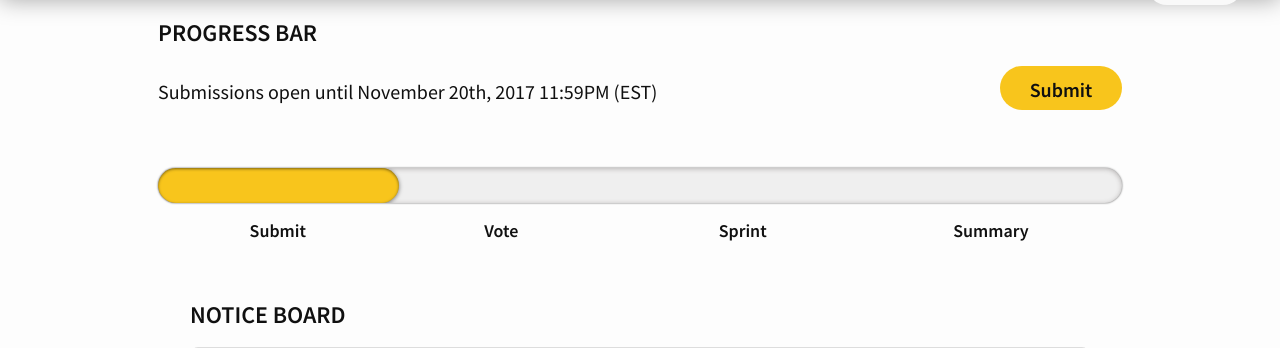
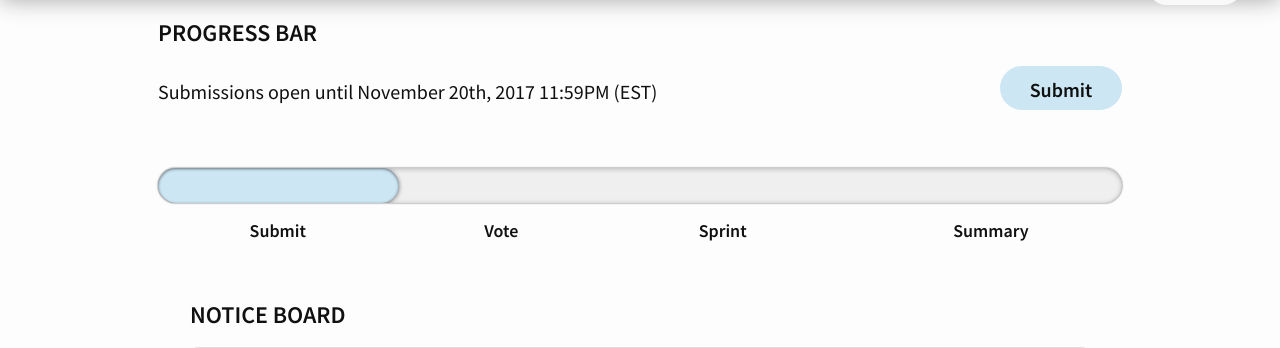
Before and after one commit to Seul-L/inSource, a PHP site: page / in a window 1280 px wide. Shown: the part 66-414 px from the top of the page. Run offline with PHP 8.4, Linux system fonts and the light colour scheme; the visitor is signed in with stand-in values (Sample User, id 1); some libraries are stand-ins or nearby versions.

Commit message:
progressbar-updates

```diff
--- a/css/dbrd_style.css
+++ b/css/dbrd_style.css
@@ -31,7 +31,7 @@
   text-align: center;
   display: inline-block;
   color: #101010;
-  background-color: #F8C51C;
+  background-color: #CCE6F4;
   float: right;
   font-size: 1.25em;
   font-weight: 600;
@@ -56,7 +56,7 @@
   float: left;
   width: 0;
   height: 100%;
-  background-color: #F8C51C;
+  background-color: #CCE6F4;
   -webkit-box-shadow: inset 0 1px 3px 0 rgba(0, 0, 0, 0.5), 0 1px 4px 0 rgba(0, 0, 0, 0.5);
   box-shadow: inset 0 1px 3px 0 rgba(0, 0, 0, 0.5), 0 1px 4px 0 rgba(0, 0, 0, 0.5);
   -webkit-transition: width .6s ease;
@@ -78,6 +78,10 @@
   display: inline-flex;
   font-weight: 600;
   font-size: 1.125em;
+}
+
+#sprintIndicate {
+  margin-left: -20px;
 }
 
 .subpage {
--- a/php/dashboard.php
+++ b/php/dashboard.php
@@ -41,7 +41,7 @@ require "sign-in-check.php";
          ?>
       </div>
 
-      <a class="show" target="1" href="javascript:toggle();"><div class="btn">Submit</div></a>
+      <a class="show1 chng" target="1" href="javascript:toggle();"><div class="btn" style="background-color: #CCE6F4;" >Submit</div></a>
 
       <div class="progress-bar">
         <div class="prg-percent" role="progressbar" style="width: 25%;">
@@ -284,30 +284,39 @@ require "sign-in-check.php";
     </div>
 </div>
 <script>
-  // progress bar
-
-  // toggle hidden divs
+// Update progress bar and toggle hidden divs
 $('.targetDiv').hide();
 $('.show1').click(function() {
   $('#div' + $(this).attr('target')).slideToggle('').siblings('.targetDiv').hide('');
+  $(".btn").css("background-color", "#CCE6F4");
   $(".prg-percent").css("width", "25%");
+  $(".prg-percent").css("background-color", "#CCE6F4");
+  $(".chng").html("<a class='show1 chng' target='1' href='javascript:toggle();'><div class='btnCol btn'>Submit</div></a>");
 });
 
 $('.show2').click(function() {
   $('#div' + $(this).attr('target')).slideToggle('').siblings('.targetDiv').hide('');
+  $(".btn").css("background-color", "#1B98E0");
   $(".prg-percent").css("width", "50%");
+  $(".prg-percent").css("background-color", "#1B98E0");
+  $(".chng").html("<a class='show2 chng' target='2' href='javascript:toggle();'><div class='btnCol btn'>Vote</div></a>");
 });
 
 $('.show3').click(function() {
   $('#div' + $(this).attr('target')).slideToggle('').siblings('.targetDiv').hide('');
+  $(".btn").css("background-color", "#247BA0");
   $(".prg-percent").css("width", "75%");
+  $(".prg-percent").css("background-color", "#247BA0");
+  $(".chng").html("<a class='show3 chng' target='3' href='javascript:toggle();'><div class='btnCol btn'>Sprint</div></a>");
 });
 
 $('.show4').click(function() {
   $('#div' + $(this).attr('target')).slideToggle('').siblings('.targetDiv').hide('');
+  $(".btn").css("background-color", "#0B3954");
   $(".prg-percent").css("width", "100%");
+  $(".prg-percent").css("background-color", "#0B3954");
+  $(".chng").html("<a class='show4 chng' target='4' href='javascript:toggle();'><div class='btnCol btn'>Summary</div></a>");
 });
-
   // slide results
   var slideIndex = 1;
   showSlides(slideIndex);
```
Lines whose indentation alone changed are shown as unchanged.
